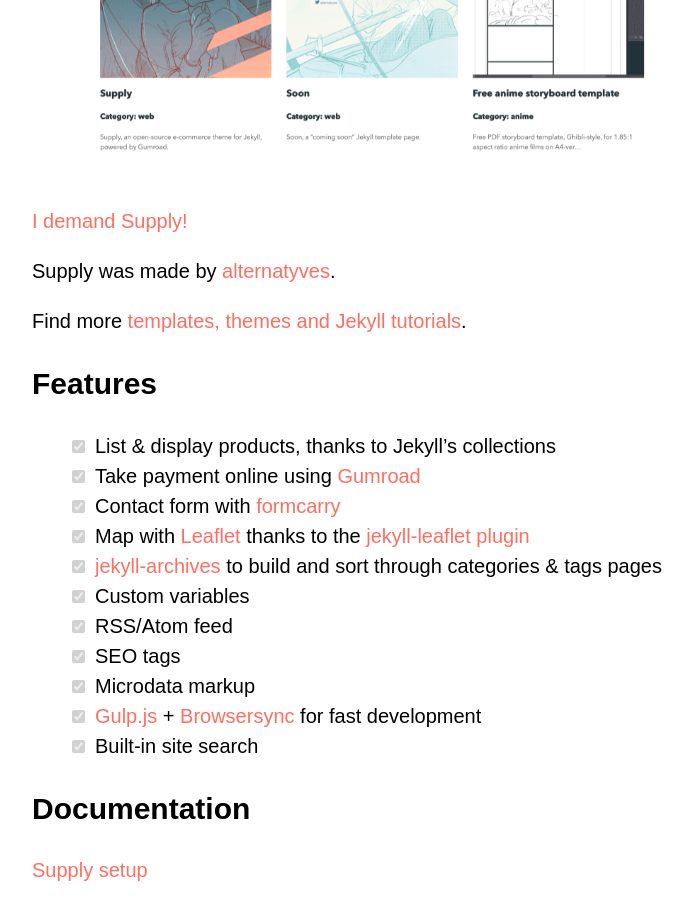
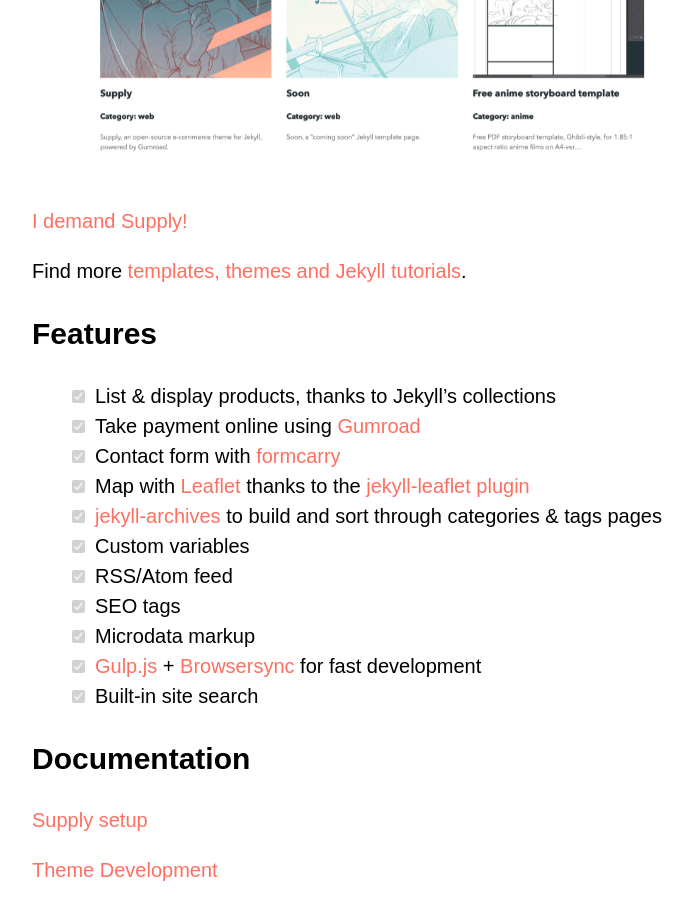
Before and after one commit to YJPL/Supply, a Jekyll site: the page built from _products/supply-jekyll-e-commerce-theme.md, in a window 1280 px wide and 900 px high, scrolled down 837 px. Shown: the whole window, without its empty margins (96-789 px from the left). Built offline with Jekyll 4.4.1, drawn with Linux system fonts in a browser that asks for light colours.

Commit message:
Update supply-jekyll-e-commerce-theme.md
remove double link

```diff
--- a/_products/supply-jekyll-e-commerce-theme.md
+++ b/_products/supply-jekyll-e-commerce-theme.md
@@ -20,9 +20,6 @@
 <a href="https://gum.co/supply" class="no-underline pv2 grow db"><img class="w-100" src="{{site.baseurl}}/images/screenshot.png"></a>
 
 {% include gumroad-overlay.html id="supply" %}
-
-
-Supply was made by [alternatyves](https://alternatyves.com/).
 
 Find more [templates, themes and Jekyll tutorials](https://jekyllrb.com/resources/).
 
```
